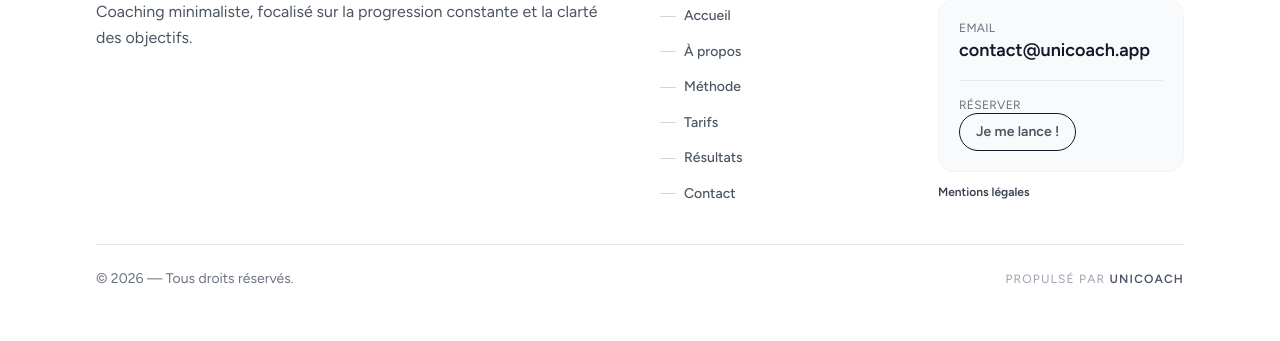
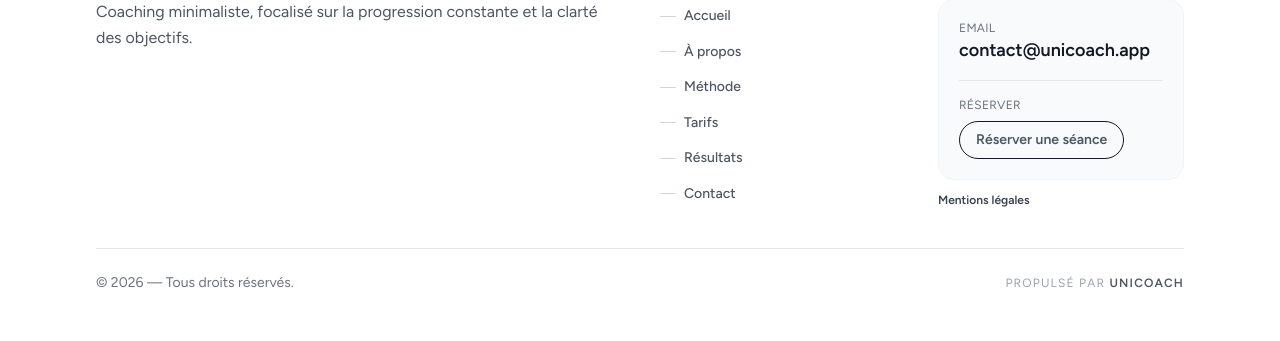
Before and after one commit to m4entreprise/FEA-COACH, a Laravel app: template resources/views/coach-site/layouts/minimal.blade.php in a window 1280 px wide. Shown: the part 3130-3471 px from the top of the page. Before the commit the page ends 3414 px from the top, so only its background shows below. Run offline with Laravel 12, Linux system fonts and the light colour scheme; the template is opened without the code that fills it, so the values that code supplies are empty; style sheets or scripts are compiled from the project's sources; parts of the project's set-up code (start-up, migrations or seed data) failed here and were passed over.

Commit message:
Update booking CTA button in minimal layout footer to use dynamic coach CTA text with improved spacing
Replaces hardcoded "Je me lance !" button text with dynamic $coach->cta_text property (fallback: "Réserver une séance") and adds top margin (mt-2) to booking button for better visual spacing in footer contact card.

```diff
--- a/resources/views/coach-site/layouts/minimal.blade.php
+++ b/resources/views/coach-site/layouts/minimal.blade.php
@@ -511,8 +511,8 @@
                             <hr class="border-gray-200">
                             <div>
                                 <p class="text-xs uppercase tracking-wide text-gray-500">Réserver</p>
-                                <a href="#tarifs" class="inline-flex items-center justify-center rounded-full border border-gray-900 px-4 py-2 text-sm font-semibold hover:bg-gray-900 hover:text-white transition-all">
-                                    Je me lance !
+                                <a href="#tarifs" class="mt-2 inline-flex items-center justify-center rounded-full border border-gray-900 px-4 py-2 text-sm font-semibold hover:bg-gray-900 hover:text-white transition-all">
+                                    {{ $coach->cta_text ?? 'Réserver une séance' }}
                                 </a>
                             </div>
                         </div>
```
